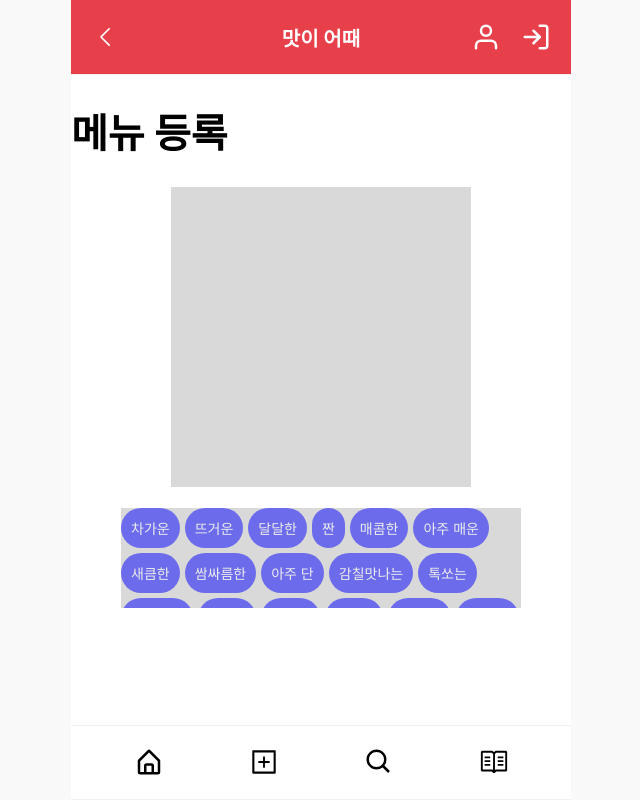
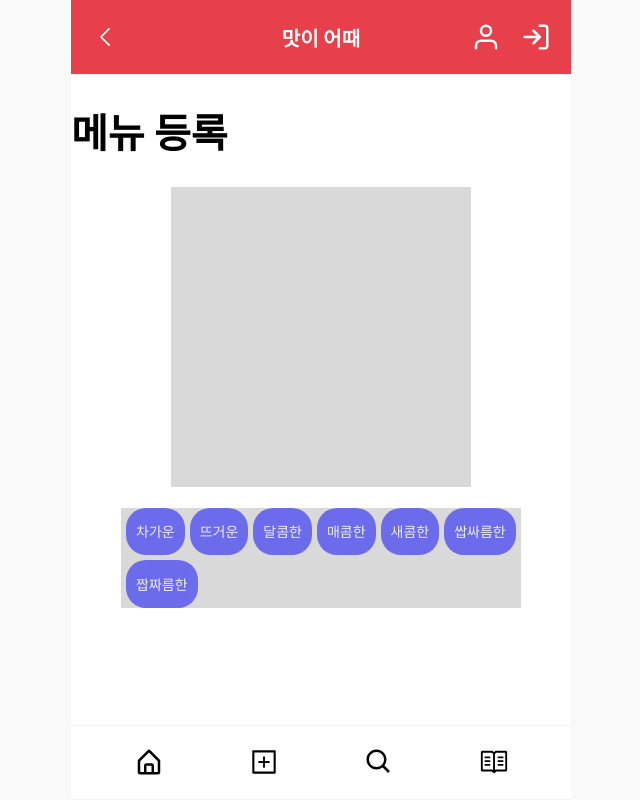
Before and after one commit to prgrms-web-devcourse/Team-Tasty-Masiottae-FE, a Next.js app: page /create-menu in a window 1280 px wide. Shown: the whole page, without its empty margins (319-959 px from the left). Built offline with nearby package versions, Linux system fonts and the light colour scheme.

Commit message:
feat(MenuAddPage) tag 컴포넌트에 click event prop 추가

```diff
--- a/pages/create-menu/index.tsx
+++ b/pages/create-menu/index.tsx
@@ -1,32 +1,30 @@
 import Tag from '@components/Tag'
 import styled from '@emotion/styled'
-import { useState } from 'react'
 
 const TASTE_TAG = [
   '차가운',
   '뜨거운',
-  '달달한',
-  '짠',
+  '달콤한',
   '매콤한',
-  '아주 매운',
-  '새큼한',
-  '쌈싸름한',
-  '아주 단',
-  '감칠맛나는',
-  '톡쏘는',
-  '아주매운',
-  '얼얼한',
-  '구수한',
-  '밍밍한',
-  '아주 쓴',
-  '아주 신',
-  '새콤달콤',
-  '진한'
+  '새콤한',
+  '쌉싸름한',
+  '짭짜름한'
 ]
 
-const AddMenu = () => {
+const CreateMenu = () => {
   const handleImageBoxClick = () => {
     console.log('click')
+  }
+
+  let selectedTags: string[] = []
+  const handleClick = (clickedTag: string) => {
+    console.log(selectedTags)
+    if (selectedTags.includes(clickedTag)) {
+      selectedTags = selectedTags.filter((tag) => tag !== clickedTag)
+    } else {
+      selectedTags.push(clickedTag)
+    }
+    console.log(selectedTags)
   }
 
   return (
@@ -36,13 +34,13 @@ const AddMenu = () => {
       <FileInput type="file"></FileInput>
       <TagContainer>
         {TASTE_TAG.map((taste, idx) => (
-          <Tag key={idx} name={taste} size={2}></Tag>
+          <Tag key={idx} name={taste} size={2} onClick={handleClick}></Tag>
         ))}
       </TagContainer>
     </FlexContainer>
   )
 }
-export default AddMenu
+export default CreateMenu
 
 const FlexContainer = styled.div`
   display: flex;
@@ -73,6 +71,7 @@ const TagContainer = styled.div`
   height: 10rem;
   display: flex;
   flex-wrap: wrap;
+  padding: 0 0.5rem;
   background-color: #d9d9d9;
   overflow-y: scroll;
   gap: 0.5rem;
--- a/src/components/Tag.tsx
+++ b/src/components/Tag.tsx
@@ -4,16 +4,18 @@ import { useState } from 'react'
 interface Prop {
   name: string
   size: number
+  onClick: (clickedTag: string) => void
 }
 
-const Tag = ({ name, size }: Prop) => {
+const Tag = ({ name, size, onClick }: Prop) => {
   const [clicked, setClicked] = useState(false)
-  const handleClick = () => {
+  const handleClick = (name: string) => {
     setClicked(!clicked)
+    onClick(name)
   }
 
   return (
-    <Item size={size} isClicked={clicked} onClick={handleClick}>
+    <Item size={size} isClicked={clicked} onClick={() => handleClick(name)}>
       {name}
     </Item>
   )
--- a/src/constants/theme.ts
+++ b/src/constants/theme.ts
@@ -19,7 +19,13 @@ const theme = {
     pagePadding: '2rem'
   },
   taste: {
-    매콤함: '#df2020'
+    차가운: '#df2020',
+    뜨거운: '#df2020',
+    달콤한: '#df2020',
+    매콤한: '#df2020',
+    새콤한: '#df2020',
+    쌉싸름한: '#df2020',
+    짭짜름한: '#df2020'
   }
 }
 
```
